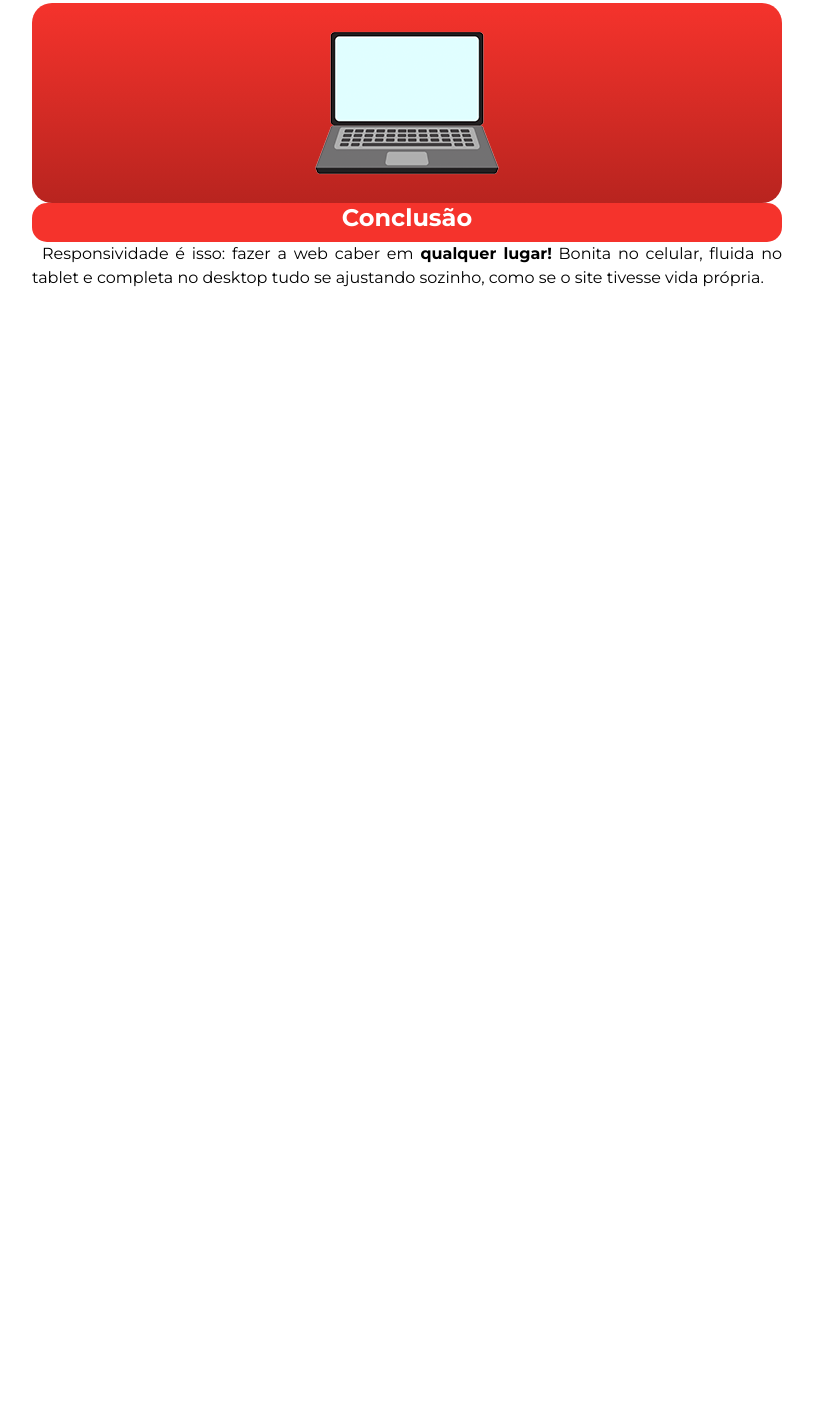
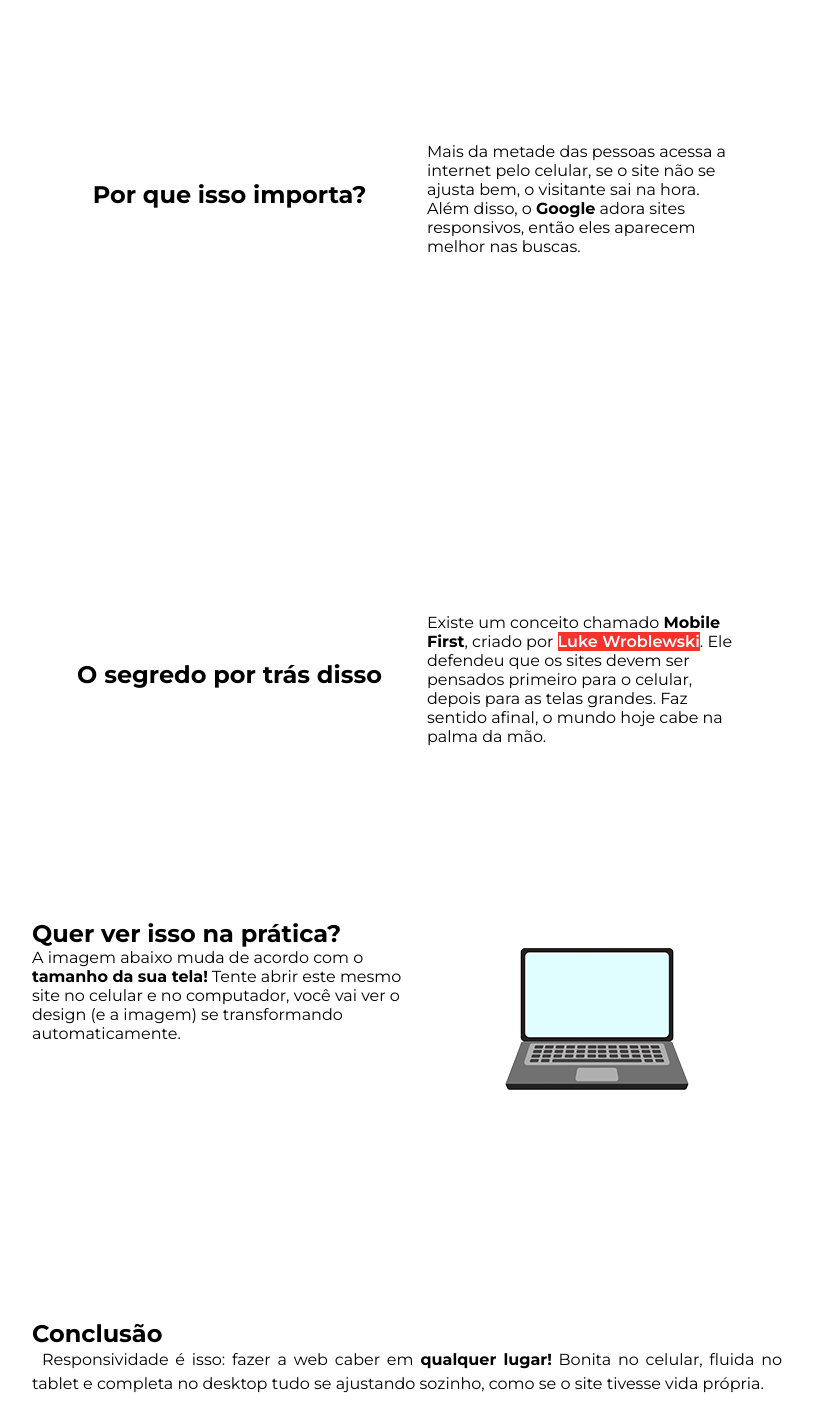
Before and after one commit to Glaub3rDev/menu-responsivo, a plain HTML site: page index.html in a window 1024 px wide. Shown: the part 684-2110 px from the top of the page, without its empty margins (105-918 px from the left). Before the commit the page ends 1004 px from the top, so only its background shows below. Drawn offline with nearby package versions, Linux system fonts and the light colour scheme.

Commit message:
Alterações do site

```diff
--- a/index.html
+++ b/index.html
@@ -25,39 +25,47 @@
 
     <main>
         <article>
+
+            <div class="section-flex">
                 <h2>Você já reparou que um site muda de forma?</h2>
-
                 <p>
                     Quando você abre um site no celular, ele parece de um jeito.
                     No computador, de outro.
                     E isso não é mágica, é <strong>responsividade</strong> a capacidade de um site se adaptar em qualquer tamanho de tela.
                 </p>
+            </div>
 
+            <div class="section-flex">
                 <h2>Por que isso importa?</h2>
-
                 <p>
                     Mais da metade das pessoas acessa a internet pelo celular, se o site não se ajusta bem, o visitante sai na hora. Além disso, o <strong>Google</strong> adora sites responsivos, então eles aparecem melhor nas buscas.
                 </p>
+            </div>
 
+            <div class="section-flex">
                 <h2>O segredo por trás disso</h2>
-
                 <p>
                     Existe um conceito chamado <strong>Mobile First</strong>, criado por <a class="luke" href="https://www.lukew.com/about/" target="_blank">Luke Wroblewski</a>.
                     Ele defendeu que os sites devem ser pensados primeiro para o celular, depois para as telas grandes.
                     Faz sentido afinal, o mundo hoje cabe na palma da mão.
                 </p>
+            </div>
 
+            <div class="parent">
+                <div class="div1">
                     <h2>Quer ver isso na prática?</h2>
-
                     <p>A imagem abaixo muda de acordo com o <strong>tamanho da sua tela!</strong> Tente abrir este mesmo site no celular e no computador, você vai ver o design (e a imagem) se transformando automaticamente.</p>
-
-            <div class="imagens">
+                </div>
+                <div class="div2">
                     <img id="phone" src="src/img/icon-phone.png" alt="phone">
                     <img id="pc" src="src/img/icon-pc.png" alt="pc">
                     <img id="print" src="src/img/icon-print.png" alt="print">
                     <img id="tablet" src="src/img/icon-tablet.png" alt="tablet">
-                <img id="tv" src="src/img/icon-tv.png" alt="tv">
                 </div>
+            </div>
+
+
+
 
             <h2>Conclusão</h2>
 
--- a/src/media-queries.css
+++ b/src/media-queries.css
@@ -32,6 +32,34 @@ Grandes telas: 1200px
 
     main {
         width: 750px;
+    }
+
+    .section-flex {
+        display: grid;
+        grid-template-columns: 1fr 1fr;
+        align-items: center;
+        min-height: 50vh;
+        gap: 40px;
+        padding: 40px;
+    }
+
+    .parent {
+        min-height: 50vh;
+        display: grid;
+        grid-template-columns: repeat(6, 1fr);
+        grid-template-rows: repeat(5, 1fr);
+        gap: 8px;
+    }
+
+    .div1 {
+        grid-column: span 3 / span 3;
+        grid-row: span 5 / span 5;
+    }
+
+    .div2 {
+        grid-column: span 3 / span 3;
+        grid-row: span 5 / span 5;
+        grid-column-start: 4;
     }
 
     span#mobile-menu  {
--- a/src/mobile-first.css
+++ b/src/mobile-first.css
@@ -72,14 +72,12 @@ main {
     margin-top: 10px;
 }
 
-article > h1 {
+header > h1 {
     padding-bottom: 20px;
 }
 
-article > h2 {
-    color: white;
+.section-flex > h2 {
     border-radius: 15px;
-    background-color: var(--cor003);
     text-align: center;
     padding-bottom: 10px;
 }
@@ -89,16 +87,6 @@ article > p {
     margin-bottom: 20px;
     text-indent: 10px;
     line-height: 1.5;
-}
-
-.imagens {
-    border-radius: 20px;
-    background: linear-gradient(#f5332c, #b8241f);
-    transition: all 0.3s ease;
-}
-
-.imagens:hover {
-    box-shadow: 0px 0px 15px rgba(0, 0, 0, 0.379);
 }
 
 .luke {
```
Lines whose indentation alone changed are shown as unchanged.
